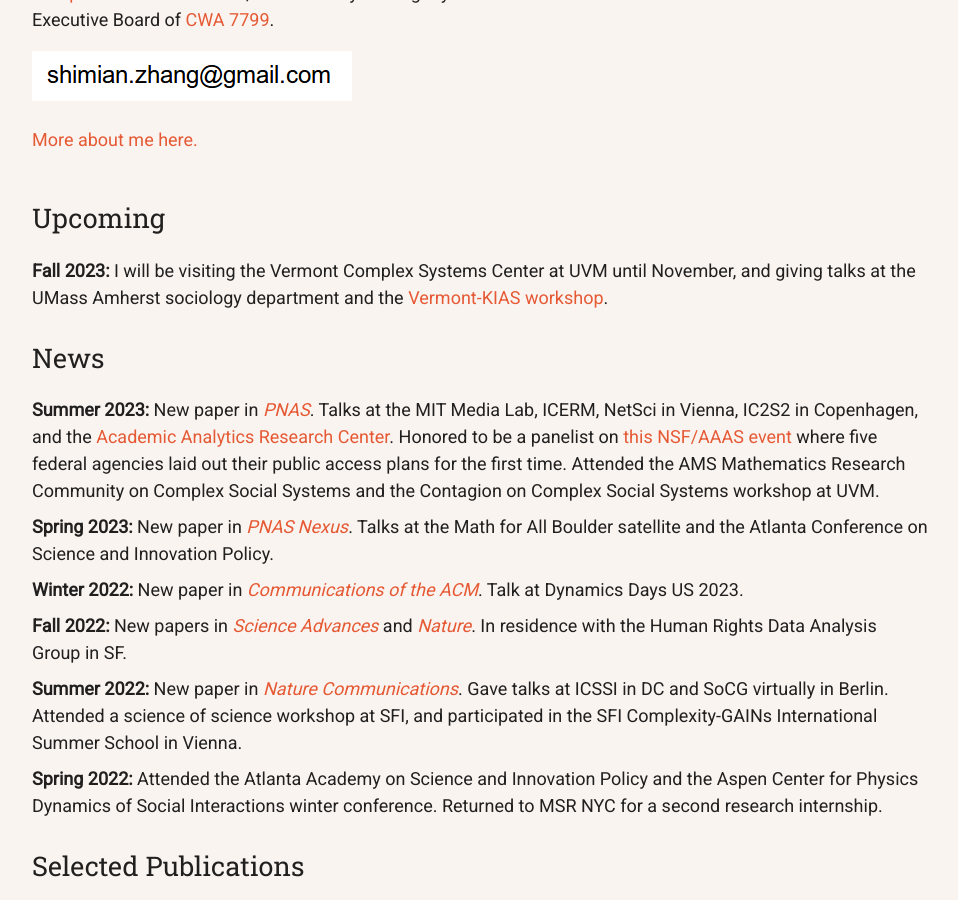
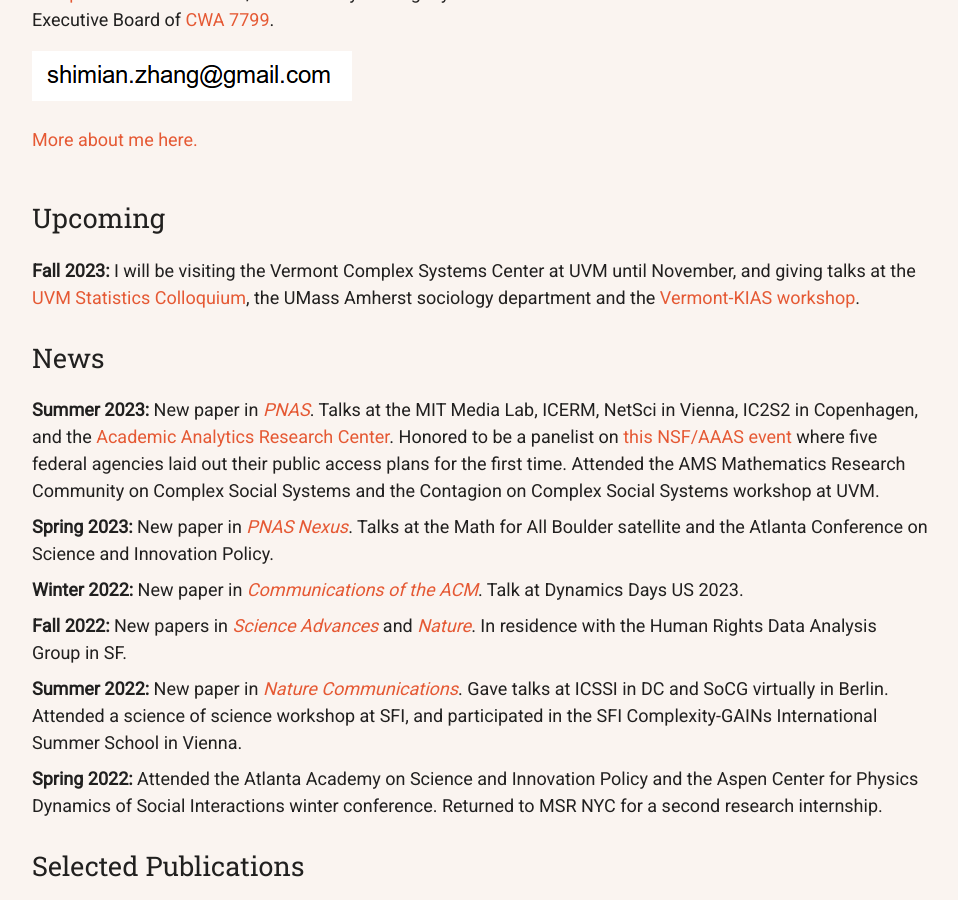
Before and after one commit to samzhang111/samzhang111.github.io, a Jekyll site: the page built from index.html, in a window 1280 px wide and 900 px high, scrolled down 613 px. Shown: the whole window, without its empty margins (160-1118 px from the left). Built offline with Jekyll 4.4.1, drawn with Linux system fonts in a browser that asks for light colours; nearby versions of some CDN libraries.

Commit message:
uvm colloquium

```diff
--- a/index.html
+++ b/index.html
@@ -52,7 +52,7 @@ layout: default
 <div id='recent' class="vertical-section">
           <div class="sectitle">Upcoming</div>
           <ul>
-              <li><b>Fall 2023:</b> I will be visiting the Vermont Complex Systems Center at UVM until November, and giving talks at the UMass Amherst sociology department and the <a href="https://vermontcomplexsystems.org/events/vermont-kias/" target="_blank">Vermont-KIAS workshop</a>.</li>
+              <li><b>Fall 2023:</b> I will be visiting the Vermont Complex Systems Center at UVM until November, and giving talks at the <a href="https://site.uvm.edu/statatuvm/seminars/" target="_blank">UVM Statistics Colloquium</a>, the UMass Amherst sociology department and the <a href="https://vermontcomplexsystems.org/events/vermont-kias/" target="_blank">Vermont-KIAS workshop</a>.</li>
           </ul>
           <div class="sectitle">News</div>
           <ul>
```
